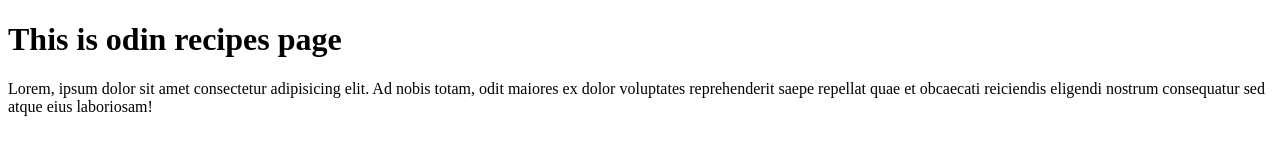
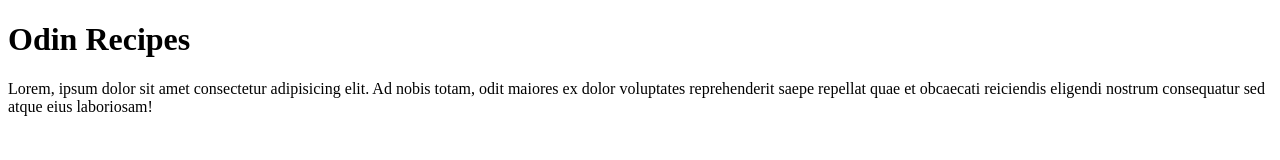
Before and after one commit to ausiemass/odin-recipes, a plain HTML site: page index.html in a window 1280 px wide. Drawn offline with Linux system fonts and the light colour scheme.

Commit message:
changed topic in header 1

```diff
--- a/index.html
+++ b/index.html
@@ -7,7 +7,7 @@
     <title>Document</title>
   </head>
   <body>
-    <h1>This is odin recipes page</h1>
+    <h1>Odin Recipes</h1>
     <p>
       Lorem, ipsum dolor sit amet consectetur adipisicing elit. Ad nobis totam,
       odit maiores ex dolor voluptates reprehenderit saepe repellat quae et
```
